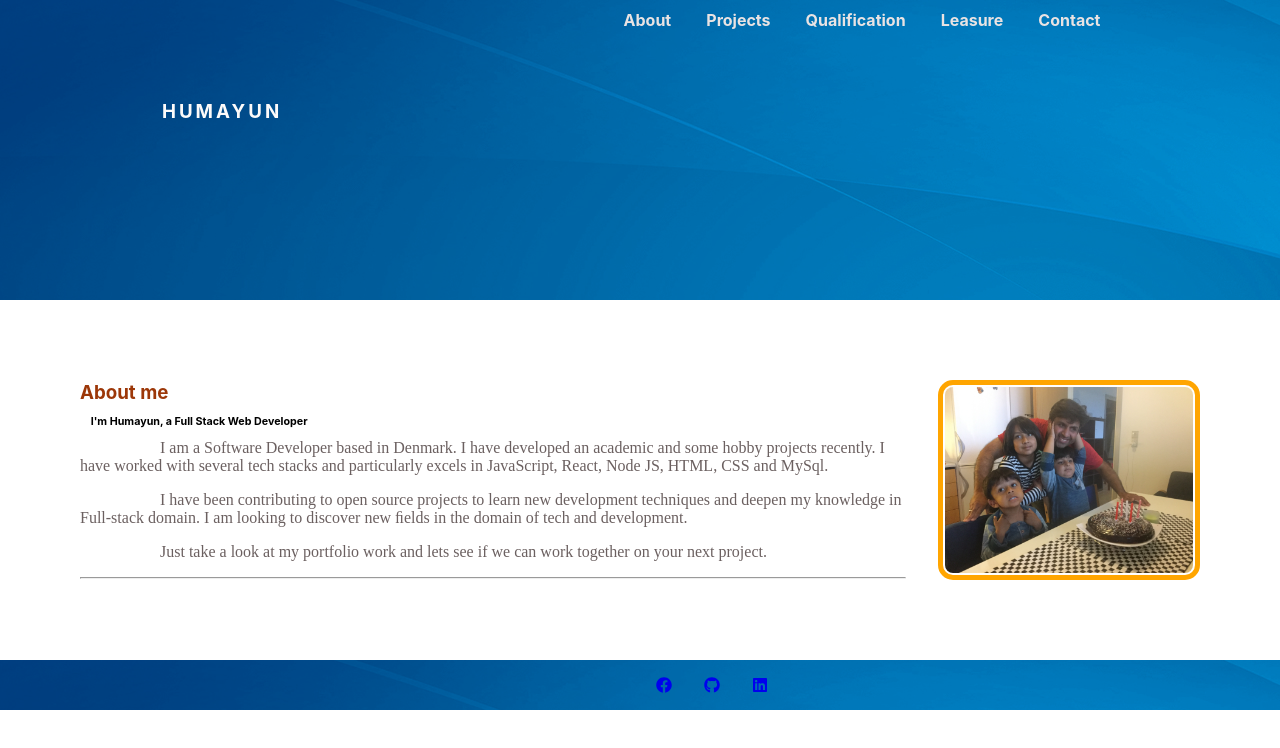
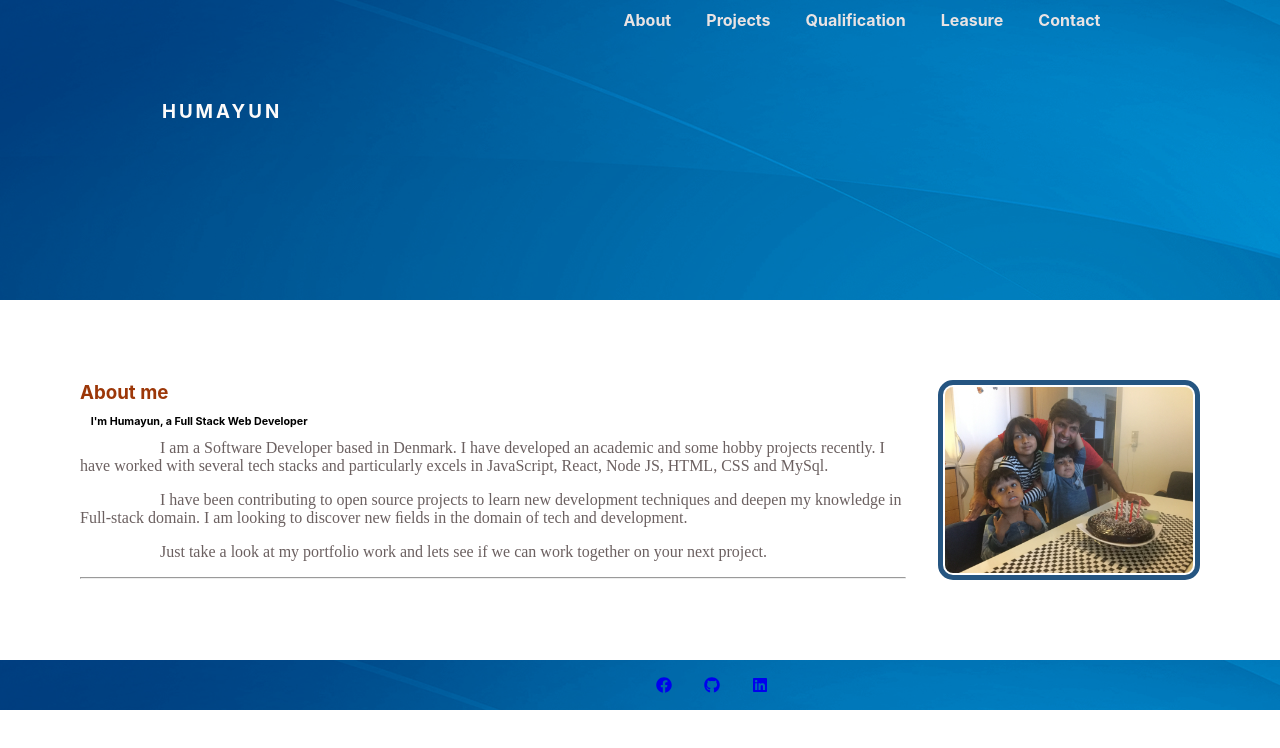
Before and after one commit to humayunadilshahzad/humayunadilshahzad.github.io, a React (Create React App) app: page / in a window 1280 px wide. Shown: the top 748 px of the page. Built offline with nearby package versions, Linux system fonts and the light colour scheme.

Commit message:
theem updated

```diff
--- a/src/pages/about/about.css
+++ b/src/pages/about/about.css
@@ -20,7 +20,7 @@ align-items: center;
     margin-bottom:1em;
 }
 .about-mypic{
-    border:5px solid orange;
+    border:5px solid rgb(37, 85, 129);
     padding:2px;
     border-radius: 15px;
 }
```
